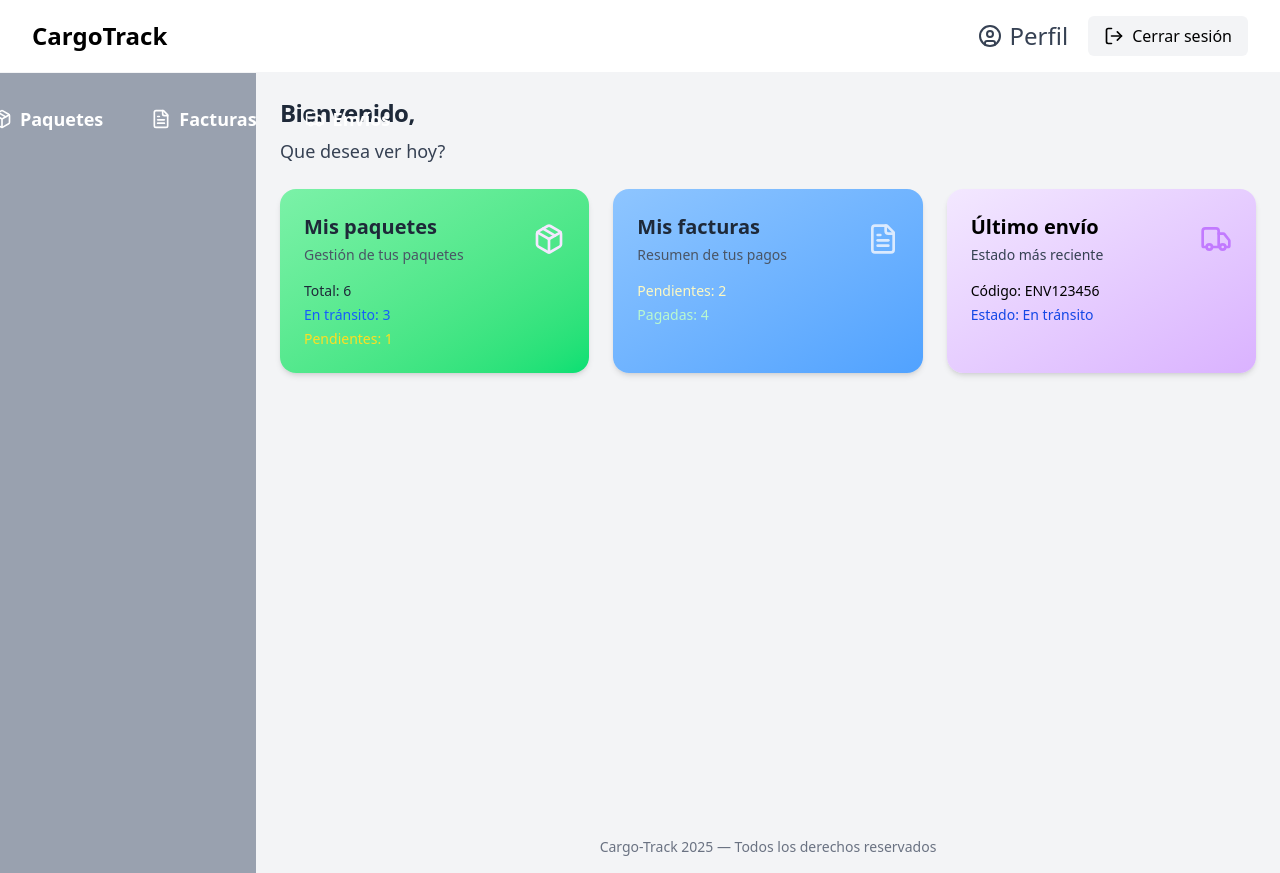
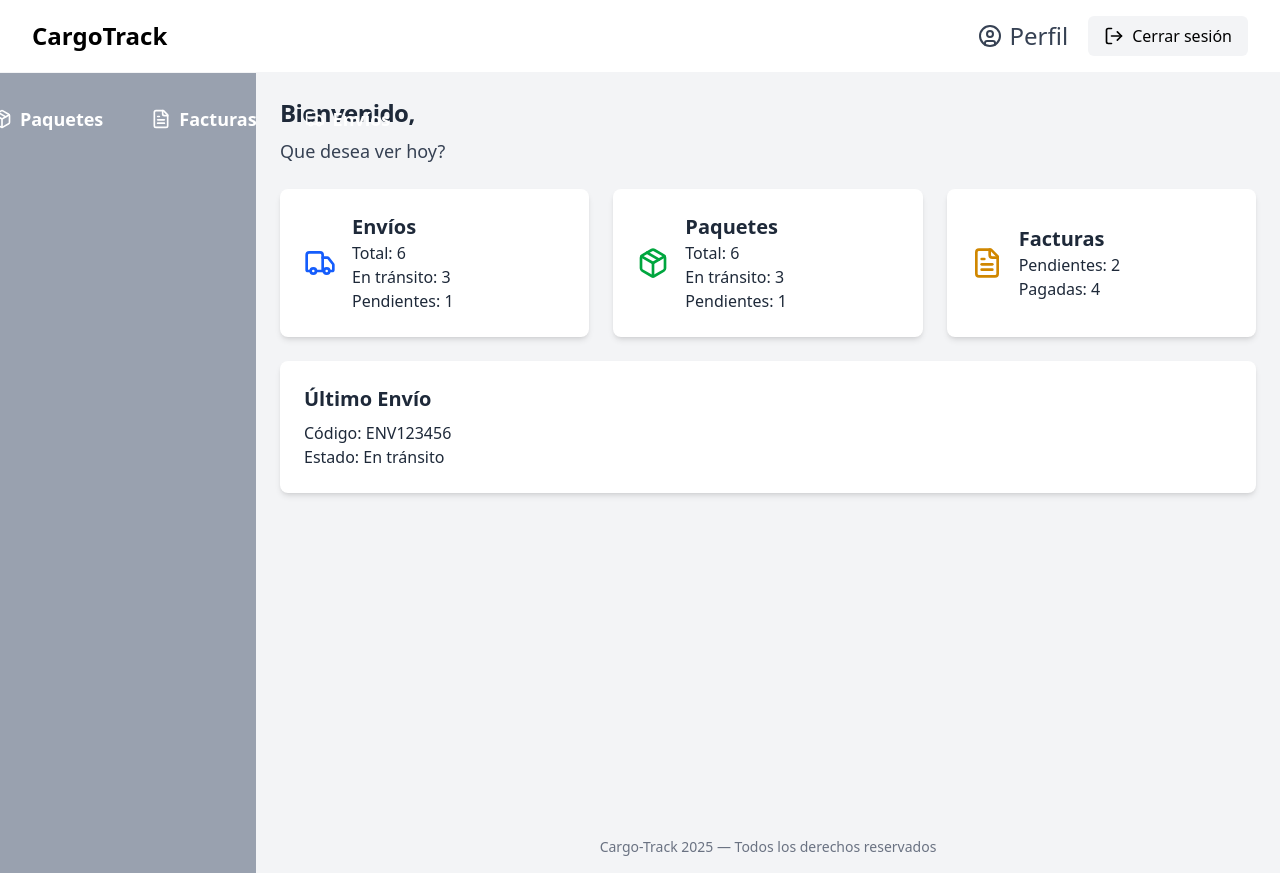
Before and after one commit to rubenquijada/cargo_track1, a Next.js app: page /cliente/inicio in a window 1280 px wide. Built offline with nearby package versions, Linux system fonts and the light colour scheme.

Commit message:
pagina de clientes modificada

```diff
--- a/src/app/(roles)/cliente/inicio/page.tsx
+++ b/src/app/(roles)/cliente/inicio/page.tsx
@@ -1,12 +1,12 @@
-'use client';
+"use client";
 
-import { useEffect, useState } from 'react';
-import toast from 'react-hot-toast';
-import { motion } from 'framer-motion';
-import { Truck, Package, FileText } from 'lucide-react';
+import { useEffect, useState } from "react";
+import toast from "react-hot-toast";
+import { motion } from "framer-motion";
+import { Truck, Package, FileText } from "lucide-react";
 
 export default function ClienteDashboard() {
-  const [nombre, setNombre] = useState('');
+  const [nombre, setNombre] = useState("");
 
   const paquetes = {
     total: 6,
@@ -20,19 +20,19 @@ export default function ClienteDashboard() {
   };
 
   const ultimoEnvio = {
-    codigo: 'ENV123456',
-    estado: 'En tránsito',
+    codigo: "ENV123456",
+    estado: "En tránsito",
   };
 
   useEffect(() => {
-    const user = JSON.parse(localStorage.getItem('user') || '{}');
+    const user = JSON.parse(localStorage.getItem("user") || "{}");
     if (user.nombre) {
       setNombre(user.nombre);
 
-      const alreadyWelcomed = sessionStorage.getItem('bienvenida-mostrada');
+      const alreadyWelcomed = sessionStorage.getItem("bienvenida-mostrada");
       if (!alreadyWelcomed) {
         toast.success(`Bienvenido, ${user.nombre}`);
-        sessionStorage.setItem('bienvenida-mostrada', 'true');
+        sessionStorage.setItem("bienvenida-mostrada", "true");
       }
     }
   }, []);
@@ -42,69 +42,51 @@ export default function ClienteDashboard() {
       className="flex flex-col h-full bg-gray-100 text-gray-800"
       initial={{ opacity: 0, y: 30 }}
       animate={{ opacity: 1, y: 0 }}
-      transition={{ duration: 0.6, ease: 'easeOut' }}
+      transition={{ duration: 0.6, ease: "easeOut" }}
     >
       {/* Encabezado */}
       <h1 className="text-2xl font-bold tracking-tight mb-2">
         Bienvenido, <span className="text-gray-700">{nombre}</span>
       </h1>
-      <p className="text-gray-700 text-lg mb-6">
-        Que desea ver hoy?
-      </p>
+      <p className="text-gray-700 text-lg mb-6">Que desea ver hoy?</p>
 
       {/* Tarjetas resumen */}
       <section className="grid grid-cols-1 md:grid-cols-2 lg:grid-cols-3 gap-6">
-        {/* Paquetes */}
-        <motion.div
-          className="bg-gradient-to-br from-green-300 to-green-400 rounded-2xl p-6 shadow-md hover:shadow-xl transition-transform duration-200 hover:scale-[1.02]"
-        >
-          <div className="flex items-center justify-between mb-4">
-            <div>
-              <h2 className="text-xl font-semibold mb-1">Mis paquetes</h2>
-              <p className="text-sm text-gray-600">Gestión de tus paquetes</p>
-            </div>
-            <Package className="w-8 h-8 text-purple-100" />
+        <div className="bg-white p-6 rounded-lg shadow-md flex items-center gap-4">
+          <Truck className="h-8 w-8 text-blue-600" />
+          <div>
+            <h3 className="text-xl font-semibold">Envíos</h3>
+            <p>Total: {paquetes.total}</p>
+            <p>En tránsito: {paquetes.transito}</p>
+            <p>Pendientes: {paquetes.pendientes}</p>
           </div>
-          <ul className="text-sm space-y-1">
-            <li>Total: {paquetes.total}</li>
-            <li className="text-blue-600">En tránsito: {paquetes.transito}</li>
-            <li className="text-yellow-300">Pendientes: {paquetes.pendientes}</li>
-          </ul>
-        </motion.div>
+        </div>
 
-        {/* Facturas */}
-        <motion.div
-          className="bg-gradient-to-br from-blue-300 to-blue-400 rounded-2xl p-6 shadow-md hover:shadow-xl transition-transform duration-200 hover:scale-[1.02]"
-        >
-          <div className="flex items-center justify-between mb-4">
-            <div>
-              <h2 className="text-xl font-semibold mb-1">Mis facturas</h2>
-              <p className="text-sm text-gray-600">Resumen de tus pagos</p>
-            </div>
-            <FileText className="w-8 h-8 text-blue-100" />
+        <div className="bg-white p-6 rounded-lg shadow-md flex items-center gap-4">
+          <Package className="h-8 w-8 text-green-600" />
+          <div>
+            <h3 className="text-xl font-semibold">Paquetes</h3>
+            <p>Total: {paquetes.total}</p>
+            <p>En tránsito: {paquetes.transito}</p>
+            <p>Pendientes: {paquetes.pendientes}</p>
           </div>
-          <ul className="text-sm space-y-1">
-            <li className="text-yellow-100">Pendientes: {facturas.pendientes}</li>
-            <li className="text-green-200">Pagadas: {facturas.pagadas}</li>
-          </ul>
-        </motion.div>
+        </div>
+
+        <div className="bg-white p-6 rounded-lg shadow-md flex items-center gap-4">
+          <FileText className="h-8 w-8 text-yellow-600" />
+          <div>
+            <h3 className="text-xl font-semibold">Facturas</h3>
+            <p>Pendientes: {facturas.pendientes}</p>
+            <p>Pagadas: {facturas.pagadas}</p>
+          </div>
+        </div>
 
         {/* Último envío */}
-        <motion.div
-          className="bg-gradient-to-br from-purple-100 to-purple-300 text-black rounded-2xl p-6 shadow-md hover:shadow-xl transition-transform duration-200 hover:scale-[1.02]"
-        >
-          <div className="flex items-center justify-between mb-4">
-            <div>
-              <h2 className="text-xl font-semibold mb-1">Último envío</h2>
-              <p className="text-sm text-gray-700">Estado más reciente</p>
-            </div>
-            <Truck className="w-8 h-8 text-purple-400" />
-          </div>
-          <ul className="text-sm space-y-1">
-            <li>Código: {ultimoEnvio.codigo}</li>
-            <li className="text-blue-700">Estado: {ultimoEnvio.estado}</li>
-          </ul>
-        </motion.div>
+        <div className="bg-white p-6 rounded-lg shadow-md col-span-full">
+          <h3 className="text-xl font-semibold mb-2">Último Envío</h3>
+          <p>Código: {ultimoEnvio.codigo}</p>
+          <p>Estado: {ultimoEnvio.estado}</p>
+        </div>
       </section>
     </motion.div>
   );
```
Also changed, not shown: src/app/page.tsx (+0 -63 lines).
